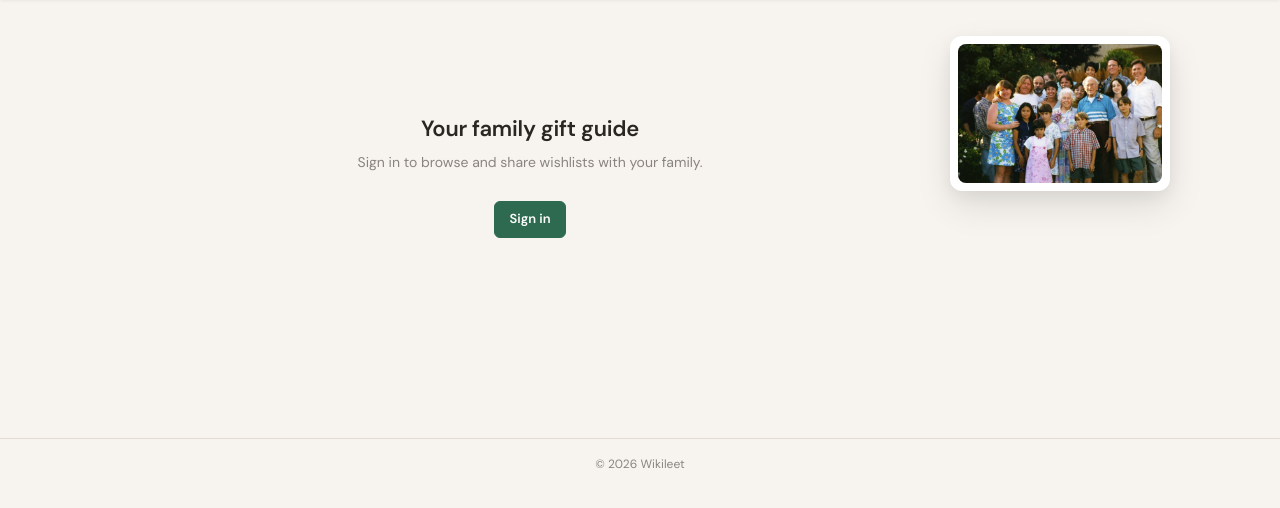
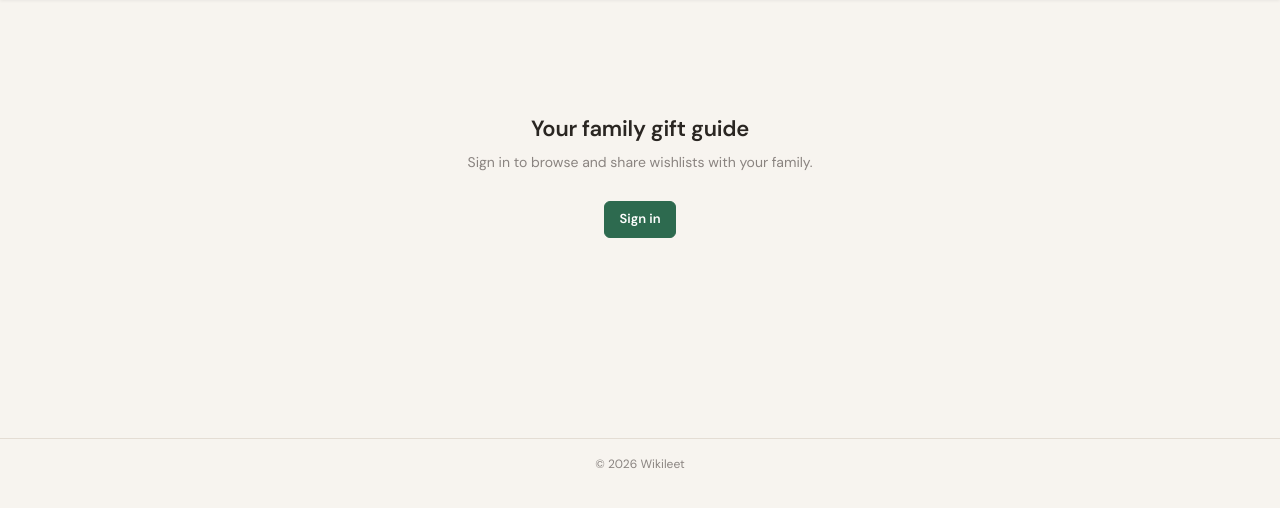
Before and after one commit to gabeduke/django-gift-wiki, a Django app: template gift/templates/gift/home.html in a window 1280 px wide. Shown: the part 57-565 px from the top of the page. Run offline with Django 4.2, Linux system fonts and the light colour scheme; the template is opened without the code that fills it, so the values that code supplies are empty; some libraries are stand-ins or nearby versions.

Commit message:
mv wrapper

```diff
--- a/gift/templates/gift/home.html
+++ b/gift/templates/gift/home.html
@@ -21,18 +21,19 @@
 {% block content %}
 <div class="wl-page">
 
+  {% if request.user.is_authenticated %}
+
+    <div style="overflow: hidden; margin-bottom: 24px;">
       <!-- Family Photo Card -->
       <div class="photo-container">
         <div class="photo-card" style="border-radius: 12px; box-shadow: 0 15px 35px rgba(0,0,0,0.1), 0 5px 15px rgba(0,0,0,0.05); background: white; padding: 8px;">
           <img src="{% static 'images/welcome-image.jpg' %}" alt="Our Family" style="width: 100%; height: auto; border-radius: 8px; display: block; box-shadow: inset 0 0 10px rgba(0,0,0,0.1);">
         </div>
       </div>
-
-  {% if request.user.is_authenticated %}
-
       <div class="wl-page-header">
         <h1 class="wl-page-title">Wishlists</h1>
         <p class="wl-page-subtitle">Browse by family</p>
+      </div>
     </div>
 
     {% for family, wishlists in wishlists_by_family.items %}
@@ -105,6 +106,5 @@
 
   {% endif %}
 
-  <div style="clear: both;"></div>
 </div>
 {% endblock %}
```
Lines whose indentation alone changed are shown as unchanged.
